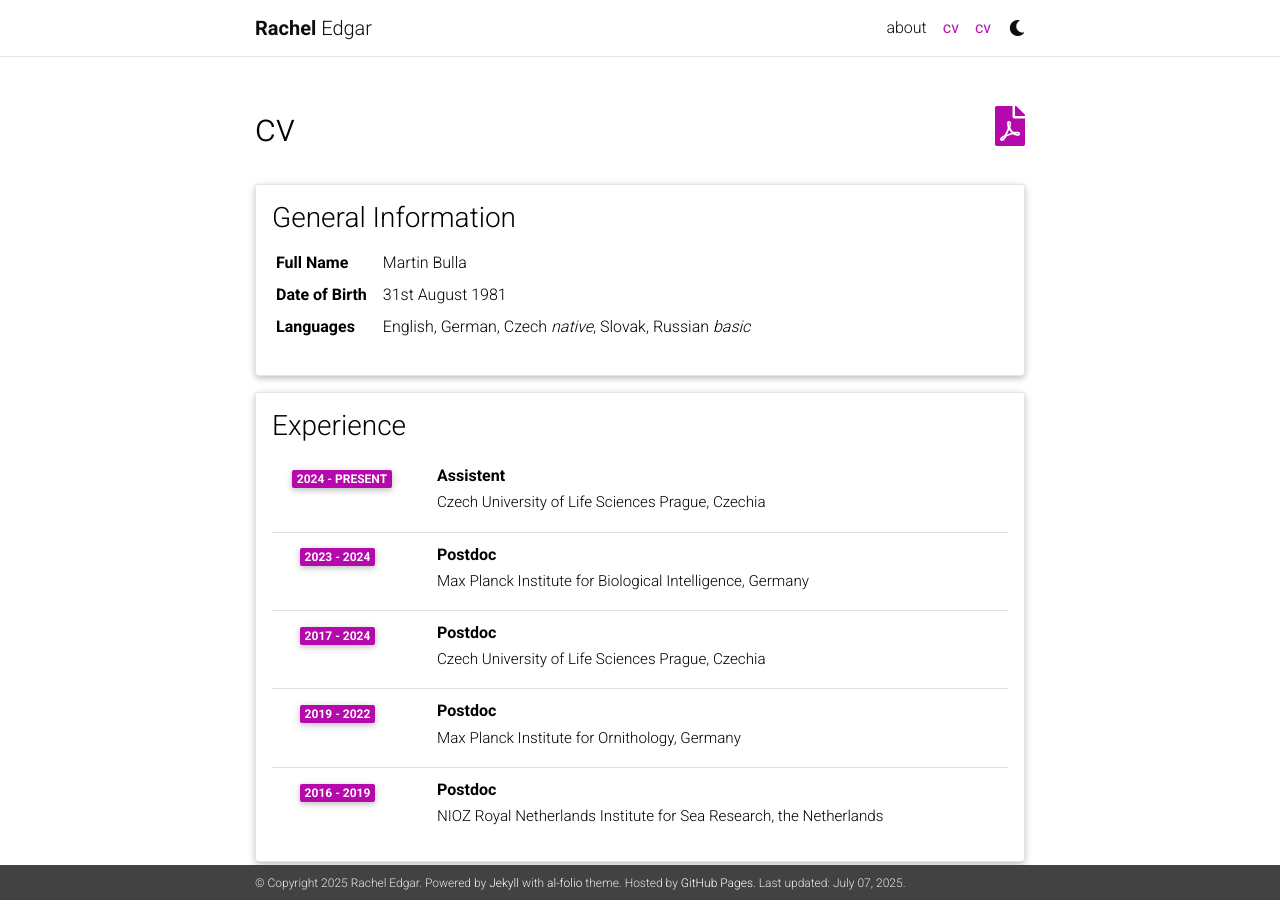
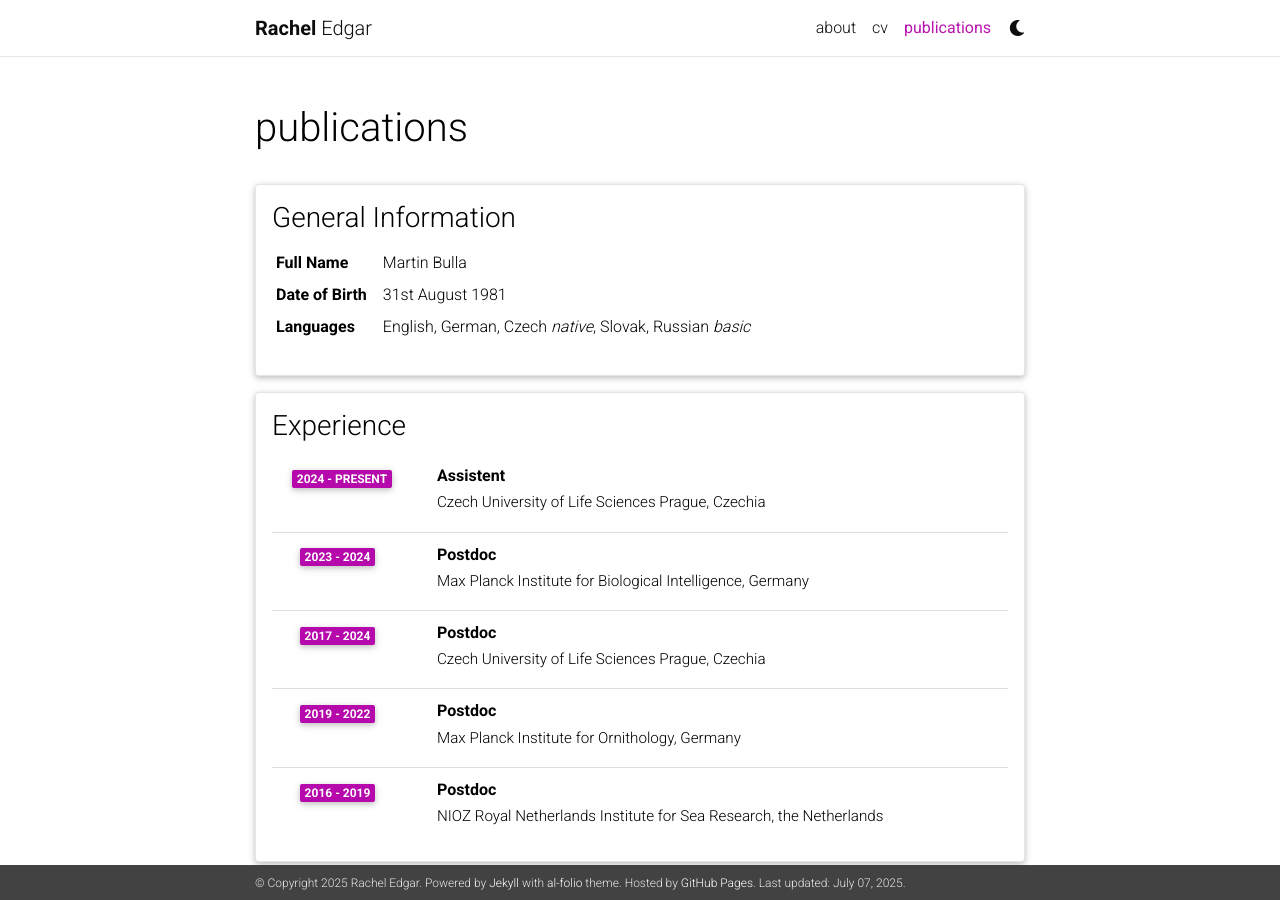
Before and after one commit to redgar598/racheledgar, a Jekyll site: the page built from _pages/publications.md, in a window 1280 px wide and 900 px high. Built offline with Jekyll 4.4.1, drawn with Linux system fonts in a browser that asks for light colours; comment, search, counter and statistics services are not loaded; a style sheet for code colours, icons or effects is not loaded.

Commit message:
Update publications.md

```diff
--- a/_pages/publications.md
+++ b/_pages/publications.md
@@ -1,8 +1,7 @@
 ---
 layout: cv
-permalink: /cv/
-title: cv
+permalink: /publications/
+title: publications
 nav: true
 nav_order: 4
-cv_pdf: cv.pdf
 ---
```
